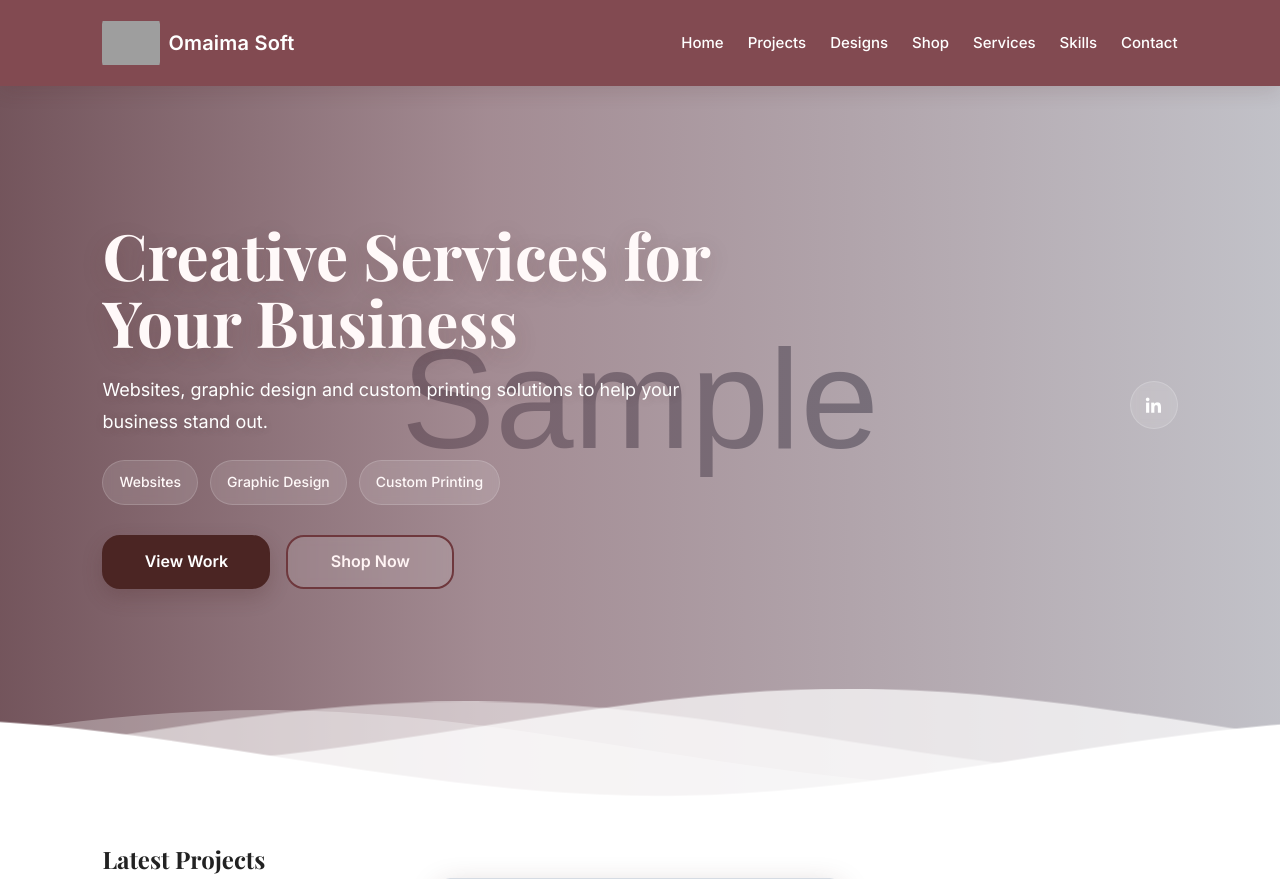
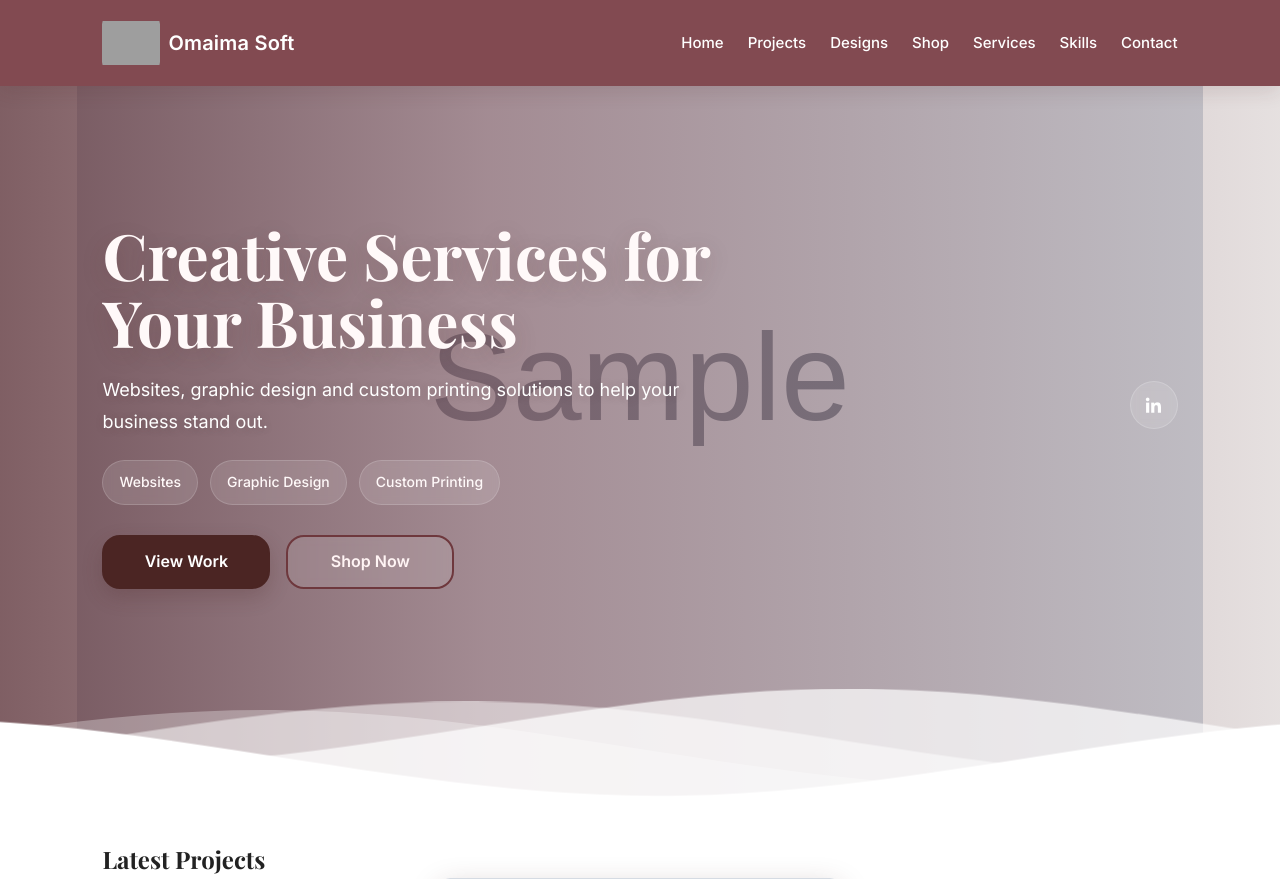
Before and after one commit to omaimasoft/my-portfolio, a Django app: page / in a window 1280 px wide. Shown: the top 879 px of the page. Run offline with Django 5.2, Linux system fonts and the light colour scheme; tables that the repository leaves empty hold one stand-in row (values such as "Sample post"); grey boxes marked "Sample" are stand-in pictures; grey boxes are pictures that could not be loaded.

Commit message:
Update project

```diff
--- a/projects/static/css/home.css
+++ b/projects/static/css/home.css
@@ -324,6 +324,27 @@
     .hero-main__btn{
         width: 100%;
         max-width: 240px;
+    }
+}
+
+.hero-main{
+    background-size: cover;
+    background-position: center center;
+    background-repeat: no-repeat;
+}
+
+@media (min-width: 992px){
+    .hero-main{
+        background-size: 88% auto;
+        background-position: center bottom;
+    }
+}
+
+@media (max-width: 768px){
+    .hero-main{
+        min-height: 88svh;
+        background-size: contain !important;
+        background-position: center bottom !important;
     }
 }
 /* =========================
```
